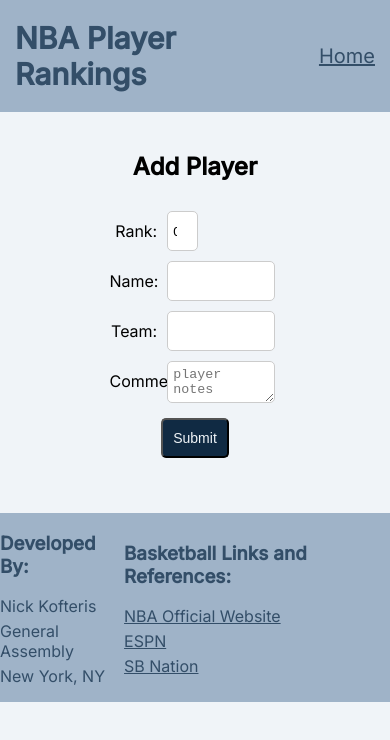
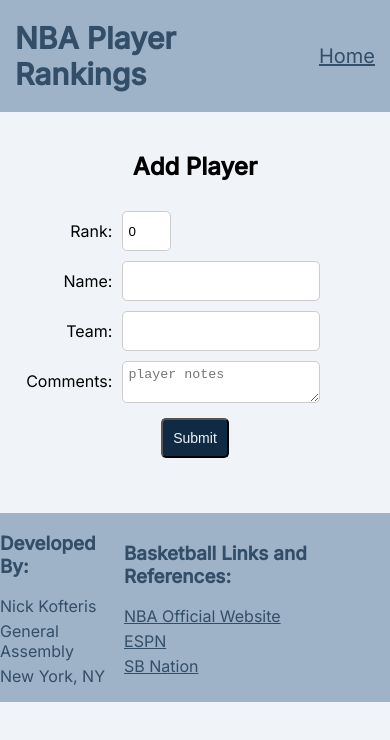
Before and after one commit to nkoft/nba-player-rankings, a React (Create React App) app: page /new in a window 390 px wide. Shown: the top 740 px of the page. Built offline with nearby package versions, Linux system fonts and the light colour scheme; no server answers.

Commit message:
media query for form component

```diff
--- a/src/App.css
+++ b/src/App.css
@@ -124,5 +124,8 @@ textarea:focus {
   background: #ffffff;
 }
 
-@media screen {
+@media only screen and (max-width: 768px) {
+  .form-field {
+    width: 95%;
+  }
 }
```
